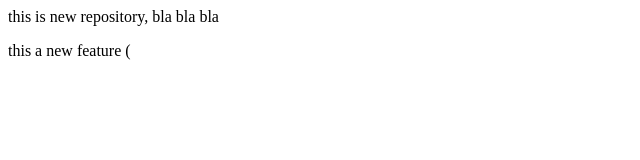
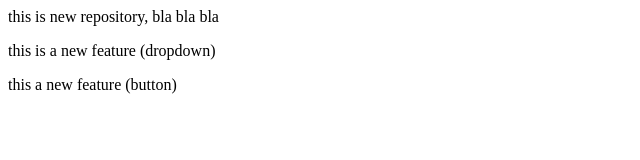
Before and after one commit to khubaibsajid/LocalRepo, a plain HTML site: page index.html in a window 1280 px wide. Shown: the whole page, without its empty margins (0-640 px from the left). Drawn offline with Linux system fonts and the light colour scheme.

Commit message:
button fixed

```diff
--- a/index.html
+++ b/index.html
@@ -1,3 +1,4 @@
 <p> this is new repository, bla bla bla</p>
+<p> this is a new feature (dropdown)</p>
 
-<p>this a new feature (<button)</p>
+<p>this a new feature (button)</p>
```
